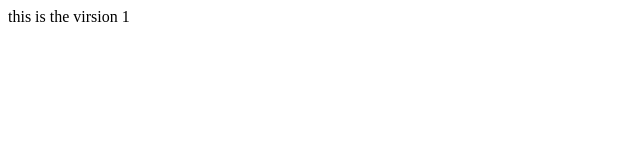
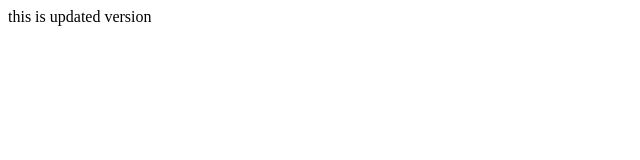
Before and after one commit to ghanshyam2674/gitvirsion, a plain HTML site: page index.html in a window 1280 px wide. Shown: the full height of the page, 0-640 px from the left. Drawn offline with Linux system fonts and the light colour scheme.

Commit message:
version 2

```diff
--- a/index.html
+++ b/index.html
@@ -6,6 +6,6 @@
     <title>Document</title>
 </head>
 <body>
-    this is the virsion 1
+    this is updated version
 </body>
 </html>
```
